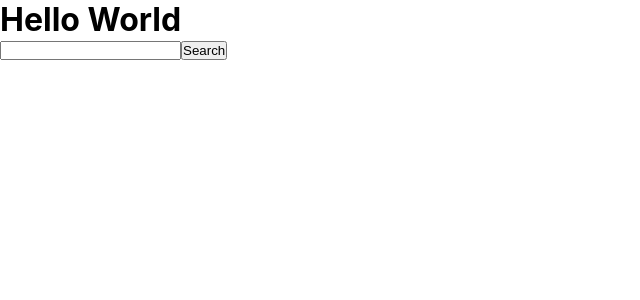
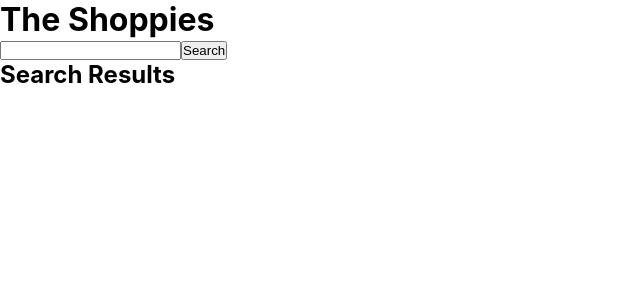
Before and after one commit to jasonmei-dev/shopify-challenge, a React (Create React App) app: page / in a window 1280 px wide. Shown: the top 300 px of the page, without its empty margins (0-640 px from the left). Built offline with nearby package versions, Linux system fonts and the light colour scheme.

Commit message:
render search results

```diff
--- a/src/App.js
+++ b/src/App.js
@@ -1,5 +1,6 @@
 import React, { Component } from "react";
 import Search from "./components/Search";
+import Movies from "./components/Movies";
 import "./App.css";
 import Axios from "axios";
 
@@ -20,8 +21,9 @@ class App extends Component {
   render() {
     return (
       <div className="App">
-        <h1>Hello World</h1>
+        <h1>The Shoppies</h1>
         <Search searchMovies={this.searchMovies} />
+        <Movies movies={this.state.movies} />
       </div>
     );
   }
--- /dev/null
+++ b/src/components/Movies.js
@@ -0,0 +1,21 @@
+import React from "react";
+import PropTypes from "prop-types";
+
+const Movies = ({ movies }) => {
+  return (
+    <div>
+      <h2>Search Results</h2>
+      {movies.map((movie) => (
+        <li key={movie.imdbID}>
+          {movie.Title} ({movie.Year}) <button>Nominate</button>
+        </li>
+      ))}
+    </div>
+  );
+};
+
+Movies.propTypes = {
+  movies: PropTypes.array.isRequired,
+};
+
+export default Movies;
--- a/src/components/Search.js
+++ b/src/components/Search.js
@@ -12,11 +12,18 @@ class Search extends Component {
 
   onSubmit = (e) => {
     e.preventDefault();
-    this.props.searchMovies(this.state.text);
-    this.setState({ text: "" });
+    if (this.state.text === "") {
+      alert("Please enter something");
+    } else {
+      this.props.searchMovies(this.state.text);
+      this.setState({ text: "" });
+    }
   };
 
-  onChange = (e) => this.setState({ [e.target.name]: e.target.value });
+  onChange = (e) => {
+    this.setState({ [e.target.name]: e.target.value });
+    // this.props.searchMovies(this.state.text);
+  };
 
   render() {
     return (
```
